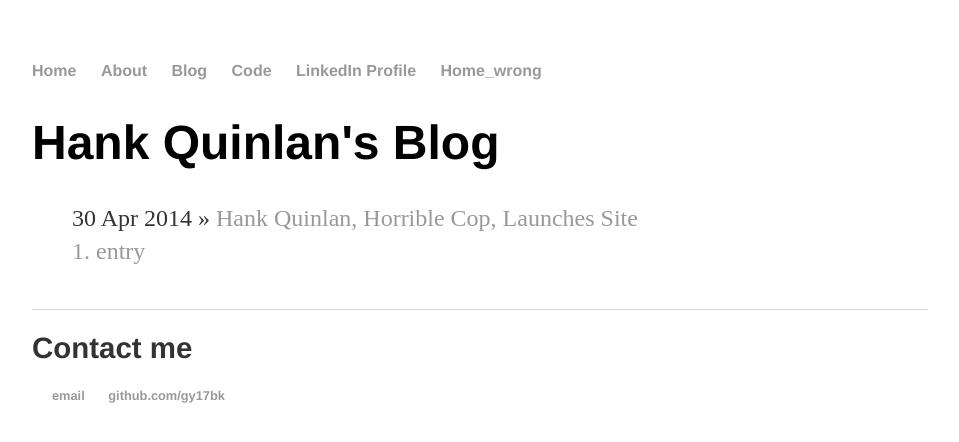
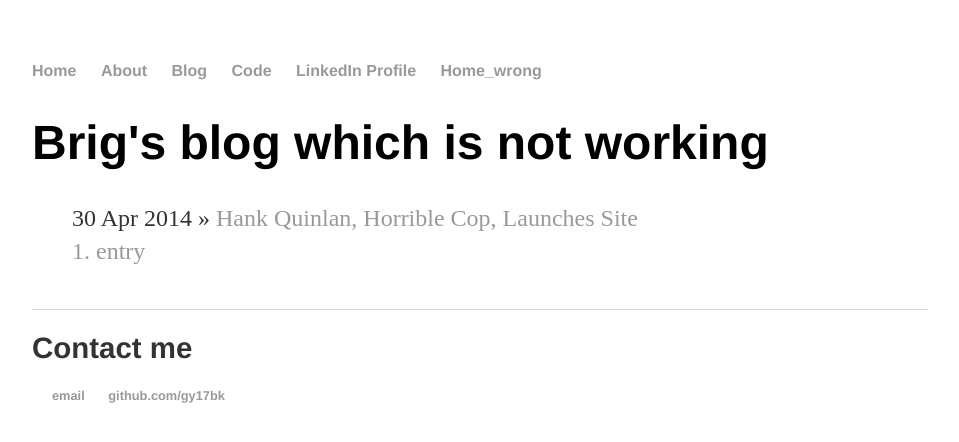
Before and after one commit to gy17bk/mywebsite, a Jekyll site: the page built from blog/index.html, in a window 1280 px wide. Shown: the top 442 px of the page, without its empty margins (160-1119 px from the left). Built offline with Jekyll 4.4.1, drawn with Linux system fonts in a browser that asks for light colours.

Commit message:
Update index.html

```diff
--- a/blog/index.html
+++ b/blog/index.html
@@ -1,6 +1,6 @@
 ---
 layout: default
-title: Hank Quinlan's Blog
+title: Brig's blog which is not working
 ---
 <h1>{{ page.title }}</h1>
 <ul class="posts">
@@ -9,6 +9,6 @@ title: Hank Quinlan's Blog
     <li><span>{{ post.date | date_to_string }}</span> &raquo; <a href="{{ post.url }}" title="{{ post.title }}">{{ post.title }}</a></li>
   {% endfor %}
 
-  <li><a href="/mywebsite/_posts/">1. entry</a></li>
+  <li><a href="/mywebsite/_posts/index.html">1. entry</a></li>
 
 </ul>
```
